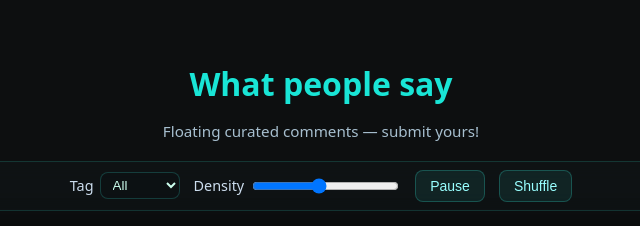
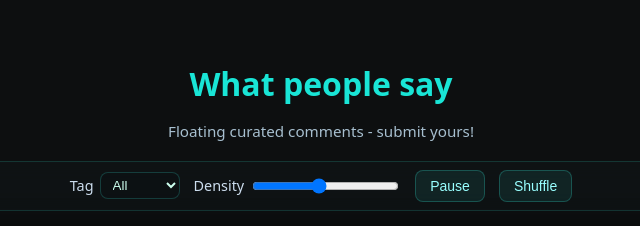
Before and after one commit to rillToMe/Porto-3, a plain HTML site: page home.html in a window 1280 px wide. Shown: the part 4760-4986 px from the top of the page, 319-959 px from the left. Drawn offline with nearby package versions, Linux system fonts and the light colour scheme; no server answers.

Commit message:
Update home.html

```diff
--- a/home.html
+++ b/home.html
@@ -321,7 +321,7 @@
   <section id="shoutouts" class="section">
     <div class="container">
       <h2 class="section-title">What people say</h2>
-      <p class="section-subtitle">Floating curated comments — submit yours!</p>
+      <p class="section-subtitle">Floating curated comments - submit yours!</p>
     </div>
 
     <div class="cmdbar">
```
